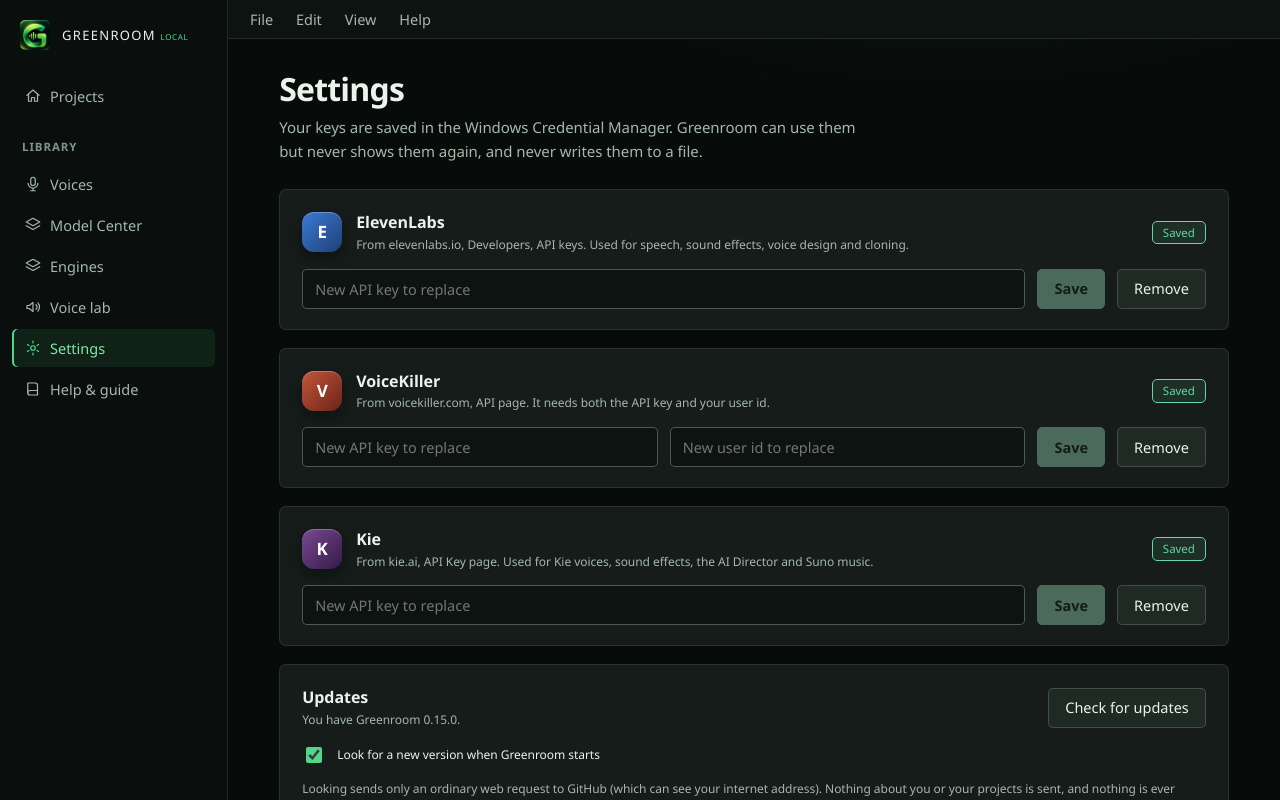
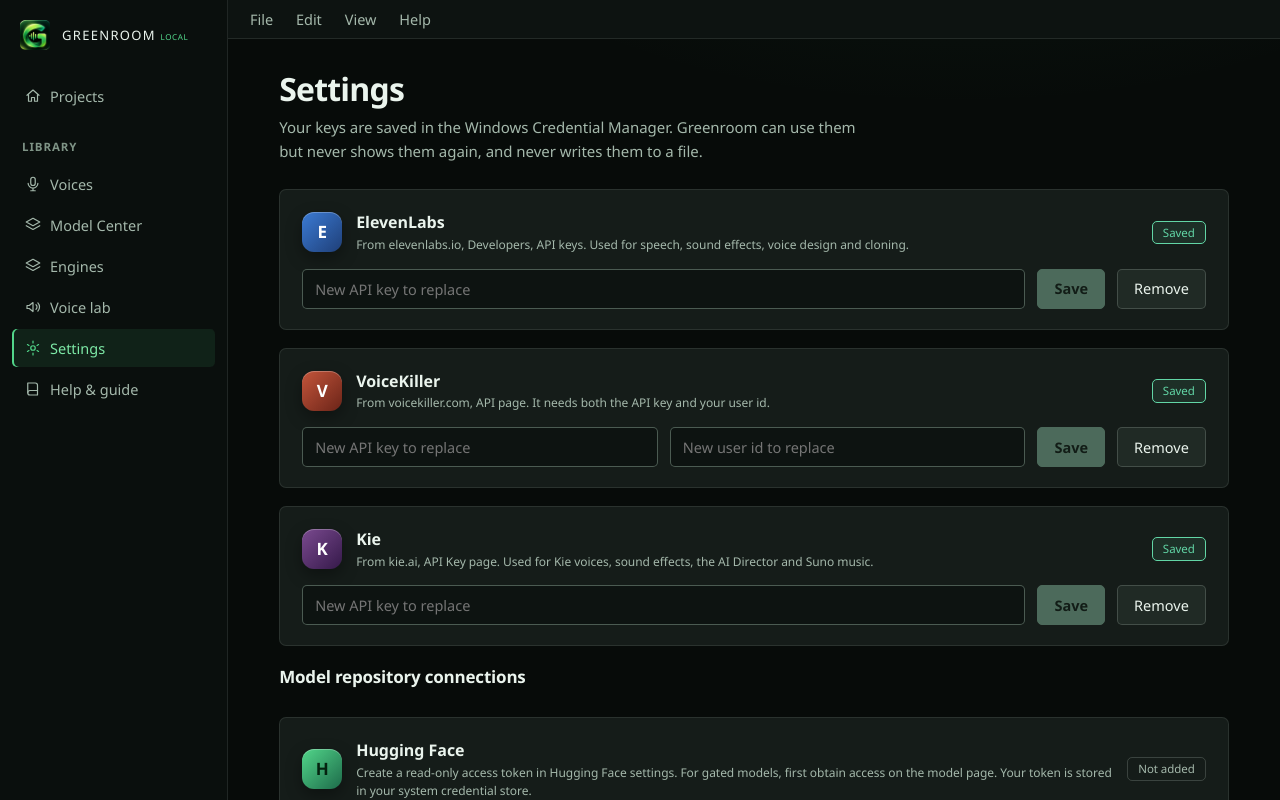
Before and after one commit to Olusegune/Greenroom_Local, a React (Vite) app in the folder app/: page / in a window 1280 px wide. Both pictures are taken after a click on the button "Settings". Built offline with nearby package versions, Linux system fonts and the light colour scheme.

Commit message:
Add Hugging Face account connection

```diff
--- a/app/src/api.ts
+++ b/app/src/api.ts
@@ -6,8 +6,8 @@
 import type { EnginesCfg } from "./engines";
 import type { HardwareProfile, InstalledModel } from "./models";
 
-export type KeyName = "elevenlabs" | "kie" | "voicekiller" | "voicekiller-userid";
-export type KeyStatus = { elevenlabs: boolean; kie: boolean; voicekiller: boolean };
+export type KeyName = "elevenlabs" | "kie" | "voicekiller" | "voicekiller-userid" | "huggingface";
+export type KeyStatus = { elevenlabs: boolean; kie: boolean; voicekiller: boolean; huggingface: boolean };
 export type Provider = "eleven-v4" | "eleven-tts" | "eleven-sfx" | "voicekiller" | "voicekiller-clone" | "kie-tts" | "kie-dialogue" | "kie-sfx" | "piper" | "local";
 
 export interface ClipOut {
@@ -134,6 +134,7 @@
   keyStatus: () => call<KeyStatus>("key_status"),
   setKey: (name: KeyName, value: string) => call<void>("set_key", { name, value }),
   clearKey: (name: KeyName) => call<void>("clear_key", { name }),
+  huggingfaceCheck: () => call<string>("huggingface_check"),
   runClip: (req: ClipReq) => call<ClipOut>("run_clip", { req }),
   voicesMine: () => call<VoiceInfo[]>("voices_mine"),
   voicesVoiceKiller: () => call<{ name: string; language: string }[]>("voices_voicekiller"),
--- a/app/src/ctx.tsx
+++ b/app/src/ctx.tsx
@@ -58,7 +58,7 @@
 
 export function Provider({ children }: { children: ReactNode }) {
   const [tab, setTab] = useState<Tab>("home");
-  const [keys, setKeys] = useState<KeyStatus>({ elevenlabs: false, kie: false, voicekiller: false });
+  const [keys, setKeys] = useState<KeyStatus>({ elevenlabs: false, kie: false, voicekiller: false, huggingface: false });
   const [library, setLibrary] = useState<VoiceEntry[]>([]);
   const [engines, setEngines] = useState<EnginesCfg>(DEFAULT_ENGINES_CFG);
   const [project, setProject] = useState<Project | null>(null);
--- a/app/src/mock.ts
+++ b/app/src/mock.ts
@@ -8,7 +8,7 @@
 import type { EnginesCfg } from "./engines";
 
 const wait = (ms = 250) => new Promise((r) => setTimeout(r, ms));
-const keys = { elevenlabs: true, kie: true, voicekiller: true } as Record<string, boolean>;
+const keys = { elevenlabs: true, kie: true, voicekiller: true, huggingface: false } as Record<string, boolean>;
 const projects = new Map<string, Project>();
 const takes = new Map<string, { audioB64: string; mime: string }>();
 let library: VoiceEntry[] = [];
@@ -47,9 +47,10 @@
 ];
 
 export const mock: Api = {
-  keyStatus: async () => ({ elevenlabs: keys.elevenlabs!, kie: keys.kie!, voicekiller: keys.voicekiller! }),
+  keyStatus: async () => ({ elevenlabs: keys.elevenlabs!, kie: keys.kie!, voicekiller: keys.voicekiller!, huggingface: keys.huggingface! }),
   setKey: async (n: KeyName) => void (keys[n === "voicekiller-userid" ? "voicekiller" : n] = true),
   clearKey: async (n: KeyName) => void (keys[n === "voicekiller-userid" ? "voicekiller" : n] = false),
+  huggingfaceCheck: async () => { if (!keys.huggingface) throw new Error("Add a Hugging Face token first."); return "Demo account"; },
   runClip: async (req: ClipReq) => {
     await wait(400);
     const secs = req.provider.endsWith("sfx") ? (req.seconds ?? 2) : Math.min(8, 1 + req.text.length / 22);
--- a/app/src/screens/Settings.tsx
+++ b/app/src/screens/Settings.tsx
@@ -16,6 +16,9 @@
       <KeyCard mark="E" tone="e1" title="ElevenLabs" hint="From elevenlabs.io, Developers, API keys. Used for speech, sound effects, voice design and cloning." fields={[["elevenlabs", "API key"]]} has={keys.elevenlabs} changed={refreshKeys} />
       <KeyCard mark="V" tone="e2" title="VoiceKiller" hint="From voicekiller.com, API page. It needs both the API key and your user id." fields={[["voicekiller", "API key"], ["voicekiller-userid", "User id"]]} has={keys.voicekiller} changed={refreshKeys} />
       <KeyCard mark="K" tone="e3" title="Kie" hint="From kie.ai, API Key page. Used for Kie voices, sound effects, the AI Director and Suno music." fields={[["kie", "API key"]]} has={keys.kie} changed={refreshKeys} />
+      <h2>Model repository connections</h2>
+      <KeyCard mark="H" tone="e5" title="Hugging Face" hint="Create a read-only access token in Hugging Face settings. For gated models, first obtain access on the model page. Your token is stored in your system credential store." fields={[["huggingface", "read token"]]} has={keys.huggingface} changed={refreshKeys} />
+      <HuggingFaceConnection saved={keys.huggingface} />
       <div className="card stack" id="updates">
         <div className="row between wrap">
           <span className="eng-id">
@@ -73,6 +76,13 @@
       </div>
     </section>
   );
+}
+
+function HuggingFaceConnection({ saved }: { saved: boolean }) {
+  const [message, setMessage] = useState("");
+  const [busy, setBusy] = useState(false);
+  const check = async () => { setBusy(true); setMessage(""); try { setMessage(`Connected as ${await api.huggingfaceCheck()}.`); } catch (e) { setMessage((e as Error).message); } finally { setBusy(false); } };
+  return <div className="card stack"><div className="row wrap"><button disabled={!saved || busy} onClick={() => void check()}>{busy ? "Checking…" : "Check connection"}</button><button onClick={() => { void import("@tauri-apps/plugin-opener").then(({ openUrl }) => openUrl("https://huggingface.co/settings/tokens")); }}>Create a Hugging Face token</button></div><p className="muted small">The connection check sends only your token to Hugging Face. Saving or checking a token does not download a model. Advanced-model downloads and inference are still being integrated.</p>{message && <p role="status">{message}</p>}</div>;
 }
 
 function KeyCard({ mark, tone, title, hint, fields, has, changed }: { mark: string; tone: string; title: string; hint: string; fields: [KeyName, string][]; has: boolean; changed: () => void }) {
```
Also changed, not shown: 1 other file (tests, documents, lock files or other folders).
